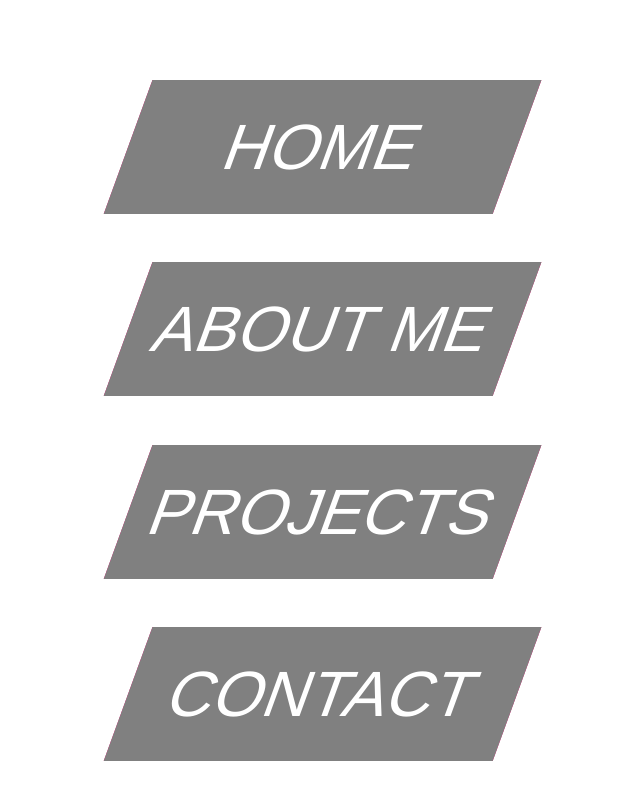
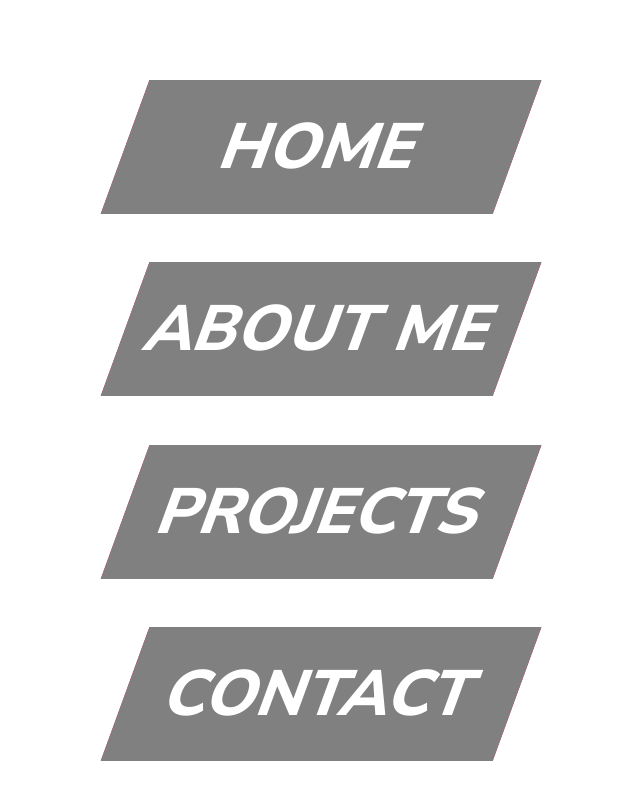
Before and after one commit to sSpectrals/Portfolio, a React (Vite) app: page / in a window 1280 px wide. Shown: the whole page, without its empty margins (571-1211 px from the left). Built offline with nearby package versions, Linux system fonts and the light colour scheme; a web font is replaced by a local one.

Commit message:
Correct font

```diff
--- a/src/nav.css
+++ b/src/nav.css
@@ -1,3 +1,5 @@
+@import url("https://fonts.googleapis.com/css2?family=Alfa+Slab+One&family=Nunito+Sans:opsz,wght@6..12,800&display=swap");
+
 .menu-wrapper {
   position: absolute;
   top: 10%;
@@ -41,6 +43,7 @@
 
 h1 {
   color: white;
+  font-family: "Nunito Sans", sans-serif;
   margin: 0;
   padding: 0.2rem 0.5rem;
   white-space: nowrap;
```
